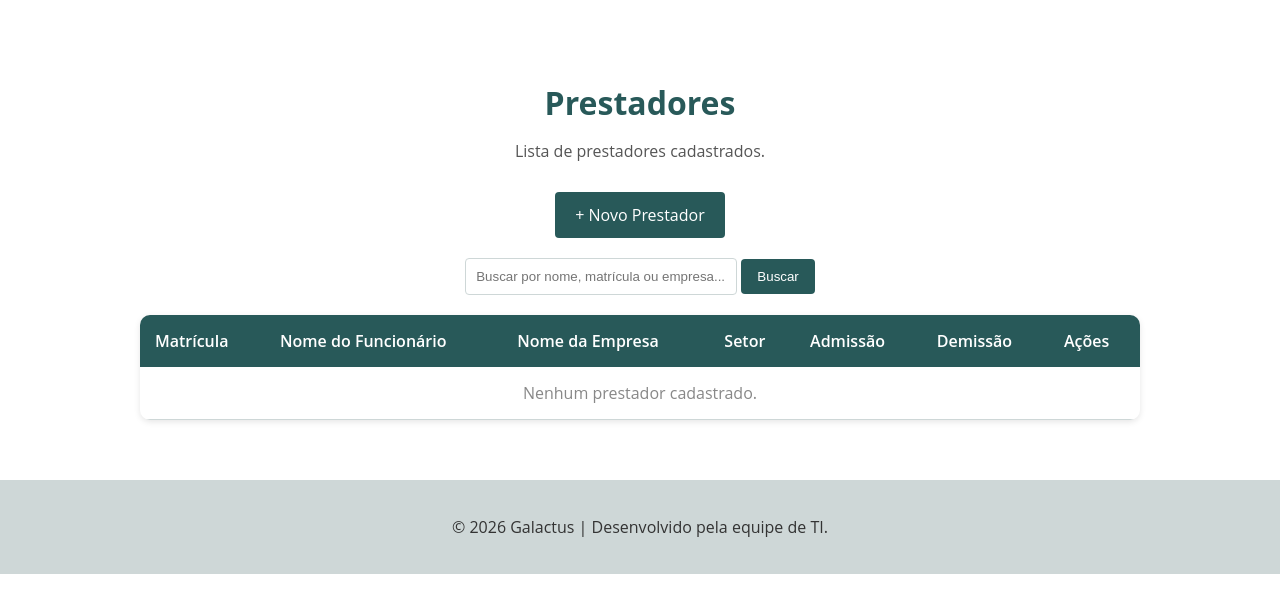
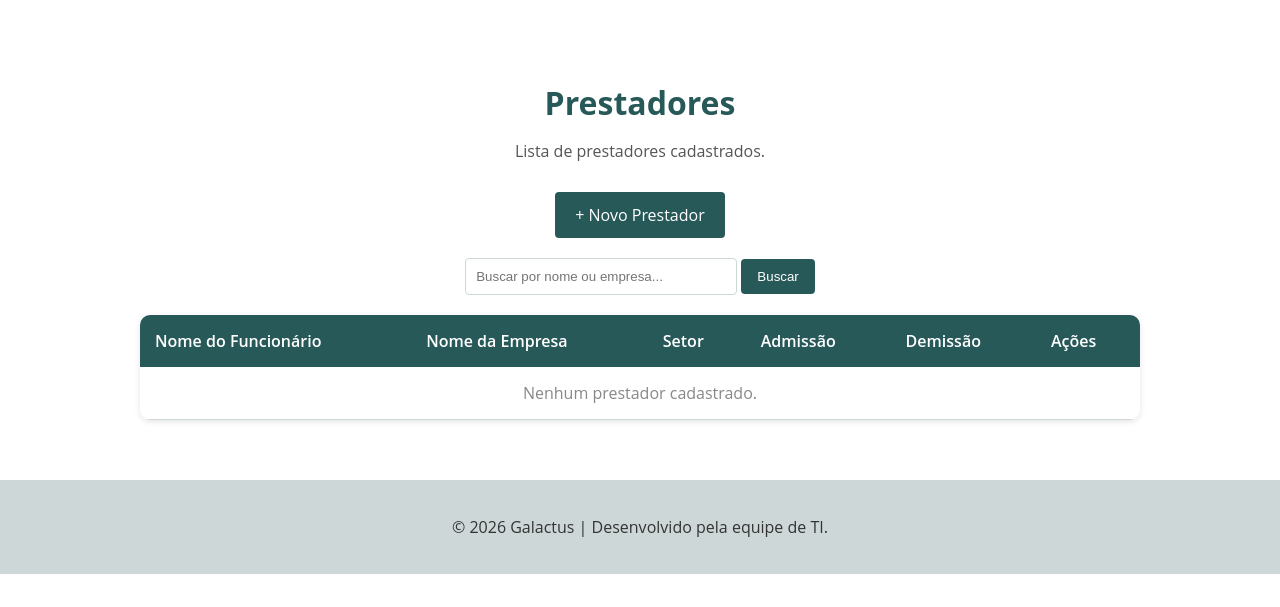
Before and after one commit to Lucasrc22/HR-Analytics, a Django app: page /pj/ in a window 1280 px wide. Shown: the part 50-657 px from the top of the page. Run offline with Django 5.2, Linux system fonts and the light colour scheme; the visitor is signed in with stand-in values (Sample User, id 1); data that the repository does not hold is empty.

Commit message:
removendo matricula de PJ

```diff
--- a/pj_rh/admin.py
+++ b/pj_rh/admin.py
@@ -3,15 +3,15 @@ from pj_rh.models import Prestador
 
 
 class PrestadorAdmin(admin.ModelAdmin):
-    list_display = ["nome_funcionario", "matricula", "nome_empresa", "setor", "data_admissao", "data_demissao"]
+    list_display = ["nome_funcionario", "nome_empresa", "setor", "data_admissao", "data_demissao"]
     list_filter = ["nome_empresa", "setor"]
-    search_fields = ["nome_funcionario", "matricula", "nome_empresa", "setor"]
+    search_fields = ["nome_funcionario", "nome_empresa", "setor"]
     fieldsets = (
         ("Empresa", {
             "fields": ("nome_empresa", "setor")
         }),
         ("Funcionário", {
-            "fields": ("matricula", "nome_funcionario")
+            "fields": ("nome_funcionario",)
         }),
         ("Período", {
             "fields": ("data_admissao", "data_demissao")
--- a/pj_rh/forms.py
+++ b/pj_rh/forms.py
@@ -7,7 +7,6 @@ class PrestadorForm(forms.ModelForm):
         model = Prestador
         fields = [
             "nome_empresa",
-            "matricula",
             "nome_funcionario",
             "setor",
             "data_admissao",
--- a/pj_rh/models.py
+++ b/pj_rh/models.py
@@ -13,7 +13,6 @@ class Prestador(models.Model):
 
 
     nome_empresa = models.CharField("Nome da empresa", max_length=200, choices=EMPRESA)
-    matricula = models.CharField("Matrícula", max_length=50, unique=True)
     nome_funcionario = models.CharField("Nome do funcionário", max_length=150)
     setor = models.CharField("Setor", max_length=120)
     data_admissao = models.DateField("Data de admissão")
@@ -25,4 +24,4 @@ class Prestador(models.Model):
         ordering = ["nome_empresa", "nome_funcionario"]
 
     def __str__(self):
-        return f"{self.nome_funcionario} — {self.nome_empresa} ({self.matricula})"
+        return f"{self.nome_funcionario} — {self.nome_empresa}"
--- a/pj_rh/templates/pj.html
+++ b/pj_rh/templates/pj.html
@@ -117,14 +117,13 @@
     <a href="{% url 'new_pj' %}" class="btn-create">+ Novo Prestador</a>
 
     <form method="get" class="search-form">
-      <input type="text" name="search" placeholder="Buscar por nome, matrícula ou empresa..." value="{{ request.GET.search }}">
+      <input type="text" name="search" placeholder="Buscar por nome ou empresa..." value="{{ request.GET.search }}">
       <button type="submit">Buscar</button>
     </form>
 
     <table class="table">
       <thead>
         <tr>
-          <th>Matrícula</th>
           <th>Nome do Funcionário</th>
           <th>Nome da Empresa</th>
           <th>Setor</th>
@@ -136,7 +135,6 @@
       <tbody>
         {% for prestador in prestadores %}
           <tr class="row-accent">
-            <td>{{ prestador.matricula }}</td>
             <td>{{ prestador.nome_funcionario }}</td>
             <td>{{ prestador.nome_empresa }}</td>
             <td>{{ prestador.setor }}</td>
--- a/pj_rh/templates/pj_delete.html
+++ b/pj_rh/templates/pj_delete.html
@@ -74,7 +74,7 @@
     <div class="delete-warning">
       <strong>Aviso:</strong> Esta ação não pode ser desfeita!
     </div>
-    <p>Você tem certeza que deseja excluir o prestador <strong>{{ object.nome_funcionario }}</strong> ({{ object.matricula }}) da empresa <strong>{{ object.nome_empresa }}</strong>?</p>
+    <p>Você tem certeza que deseja excluir o prestador <strong>{{ object.nome_funcionario }}</strong> da empresa <strong>{{ object.nome_empresa }}</strong>?</p>
 
     <form method="post">
       {% csrf_token %}
--- a/pj_rh/templates/pj_detail.html
+++ b/pj_rh/templates/pj_detail.html
@@ -68,7 +68,6 @@
 
   <div class="car-card">
     <h2>{{ object.nome_funcionario }}</h2>
-    <p><strong>Matrícula:</strong> {{ object.matricula }}</p>
     <p><strong>Empresa:</strong> {{ object.nome_empresa }}</p>
     <p><strong>Setor:</strong> {{ object.setor }}</p>
     <p><strong>Data de Admissão:</strong> {{ object.data_admissao|date:"d/m/Y" }}</p>
--- a/pj_rh/views.py
+++ b/pj_rh/views.py
@@ -16,8 +16,7 @@ class PJListView(LoginRequiredMixin, PermissionRequiredMixin, ListView):
         search = self.request.GET.get('search')
         if search:
             queryset = queryset.filter(nome_funcionario__icontains=search) | \
-                       queryset.filter(nome_empresa__icontains=search) | \
-                       queryset.filter(matricula__icontains=search)
+                       queryset.filter(nome_empresa__icontains=search)
         return queryset
 
 
```
Also changed, not shown: pj_rh/migrations/0002_remove_prestador_matricula.py (added).
